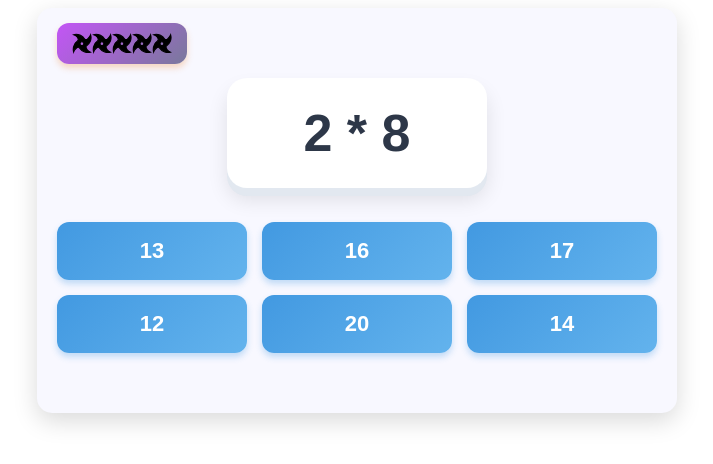
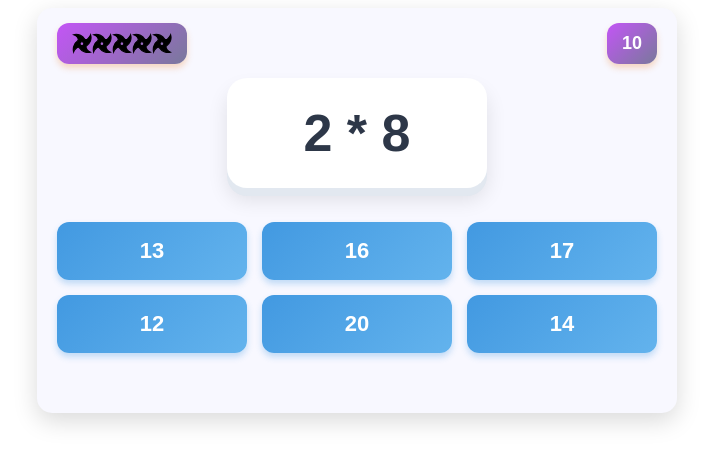
Before and after one commit to woocasch/multi-ninja, a React app in the folder front/: page /play in a window 1280 px wide. Both pictures are taken after a click on the button "Rozpocznij". Shown: the top 464 px of the page, without its empty margins (283-996 px from the left). Built offline with nearby package versions, Linux system fonts and the light colour scheme; the HTML template or start-up script is replaced by a standard one.

Commit message:
Add display of remaining questions.

```diff
--- a/front/src/play/lifes.tsx
+++ b/front/src/play/lifes.tsx
@@ -14,7 +14,7 @@ export default function LifesComponent(props: Properties) {
     }, [props.lifesLost, props.lifesAvailable]);
 
     return (
-        <div class="lifes-display">
+        <div className="lifes-display">
             {[...Array(lifesRemaining)].map((x, i) => (
                 <img key={i} src={remainingLifeImage} style={{ width: '20px' }} />
             ))}
--- a/front/src/play/play.tsx
+++ b/front/src/play/play.tsx
@@ -5,6 +5,7 @@ import GameSettingsComponent from "./game_settings";
 import QuestionComponent from "./question";
 import LifesComponent from "./lifes";
 import ResultsComponent from "./results";
+import RemainingQuestionsComponent from "./remaining_questions";
 
 export default function PlayComponent() {
     const [gameStatus, setGameStatus] = useState<Model.GameStatus>(Model.GameStatus.NotStarted);
@@ -115,6 +116,7 @@ export default function PlayComponent() {
                 (
                     <div className="game_board">
                         <LifesComponent lifesLost={lifesLost} lifesAvailable={totalLifes} />
+                        <RemainingQuestionsComponent answeredQuestions={questionsAnswered} totalQuestions={questionsToAnswer} />
                         <QuestionComponent LeftFactor={currentQuestion.leftHand} RightFactor={currentQuestion.rightHand} Answers={currentQuestion.answerPropositions} OnAnswerAcceptedNotification={onAnswerAccepted} />
                     </div>
                 ) : null}
--- /dev/null
+++ b/front/src/play/remaining_questions.css
@@ -0,0 +1,14 @@
+.questions-display {
+    position: absolute;
+    top: 15px;
+    right: 20px;
+    background: linear-gradient(135deg, #c355f6, #79799b);
+    color: white;
+    font-size: 18px;
+    font-weight: bold;
+    padding: 10px 15px;
+    border-radius: 12px;
+    box-shadow: 0 4px 6px rgba(237, 137, 54, 0.3);
+    display: flex;
+    align-items: center;
+}
--- /dev/null
+++ b/front/src/play/remaining_questions.tsx
@@ -0,0 +1,19 @@
+import React, { useMemo } from "react";
+import './remaining_questions.css';
+
+export interface Properties {
+    answeredQuestions: number;
+    totalQuestions: number;
+}
+
+export default function RemainingQuestionsComponent(props: Properties) {
+    const questionsRemaining = useMemo(() => {
+        return props.totalQuestions - props.answeredQuestions;
+    }, [props.totalQuestions, props.answeredQuestions]);
+
+    return (
+        <div className="questions-display">
+            {questionsRemaining}
+        </div>
+    );
+}
```
